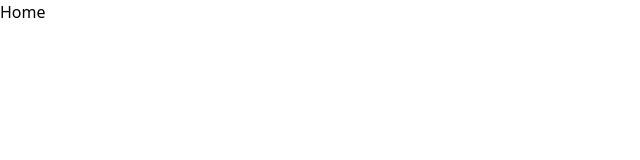
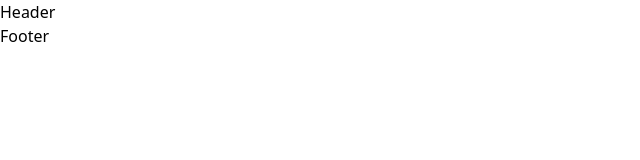
Before and after one commit to Nivesh26/General-Mechanical-Works, a React (Vite) app in the folder Frontend/: page / in a window 1280 px wide. Shown: the top 160 px of the page, without its empty margins (0-640 px from the left). Built offline with nearby package versions, Linux system fonts and the light colour scheme.

Commit message:
Add Header and Footer components to Home page; add GMW logo and Hero images

```diff
--- a/Frontend/src/User/Home.tsx
+++ b/Frontend/src/User/Home.tsx
@@ -1,8 +1,13 @@
 import React from 'react'
+import Header from '../UserComponent/Header'
+import Footer from '../UserComponent/Footer'
 
 function Home() {
   return (
-    <div>Home</div>
+    <div>
+        <Header />
+        <Footer />
+    </div>
   )
 }
 
```
Also changed, not shown: Frontend/src/assets/GMWlogo.png (added), 1 other file (tests, documents, lock files or other folders).
